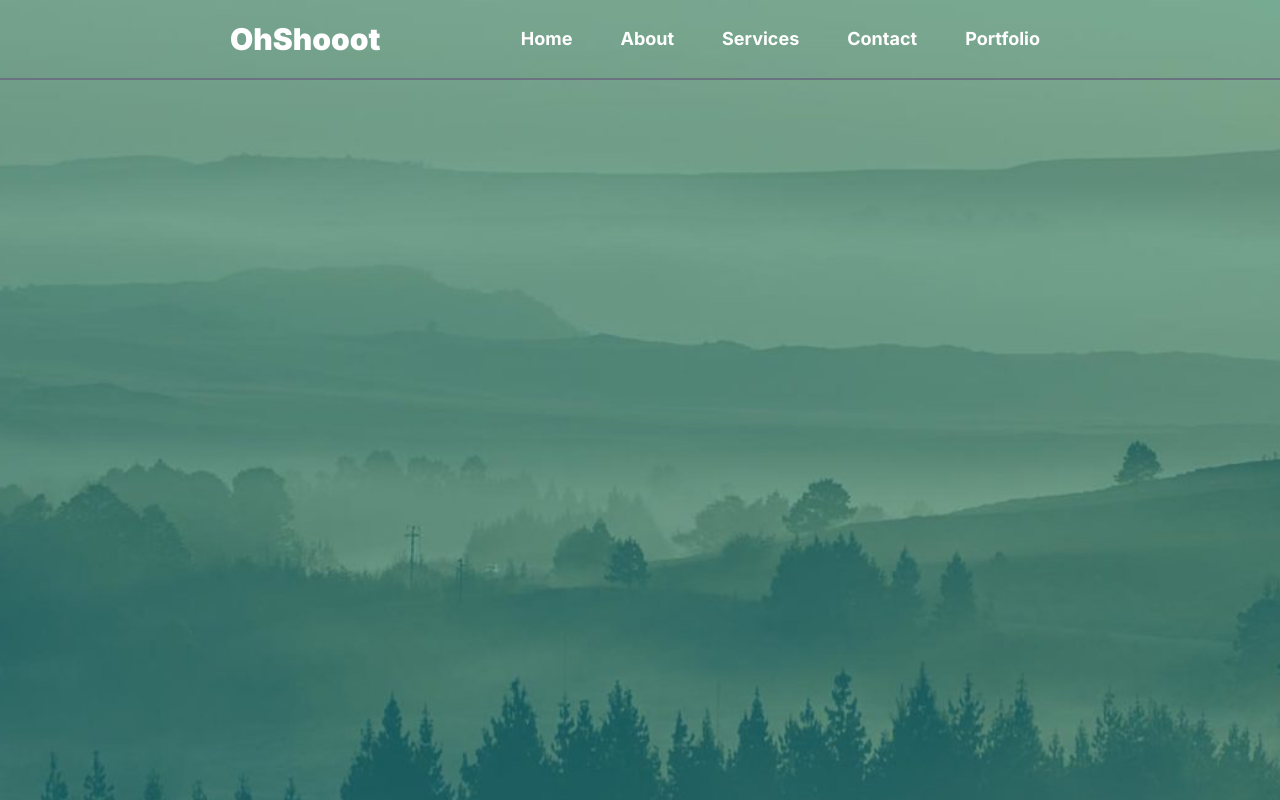
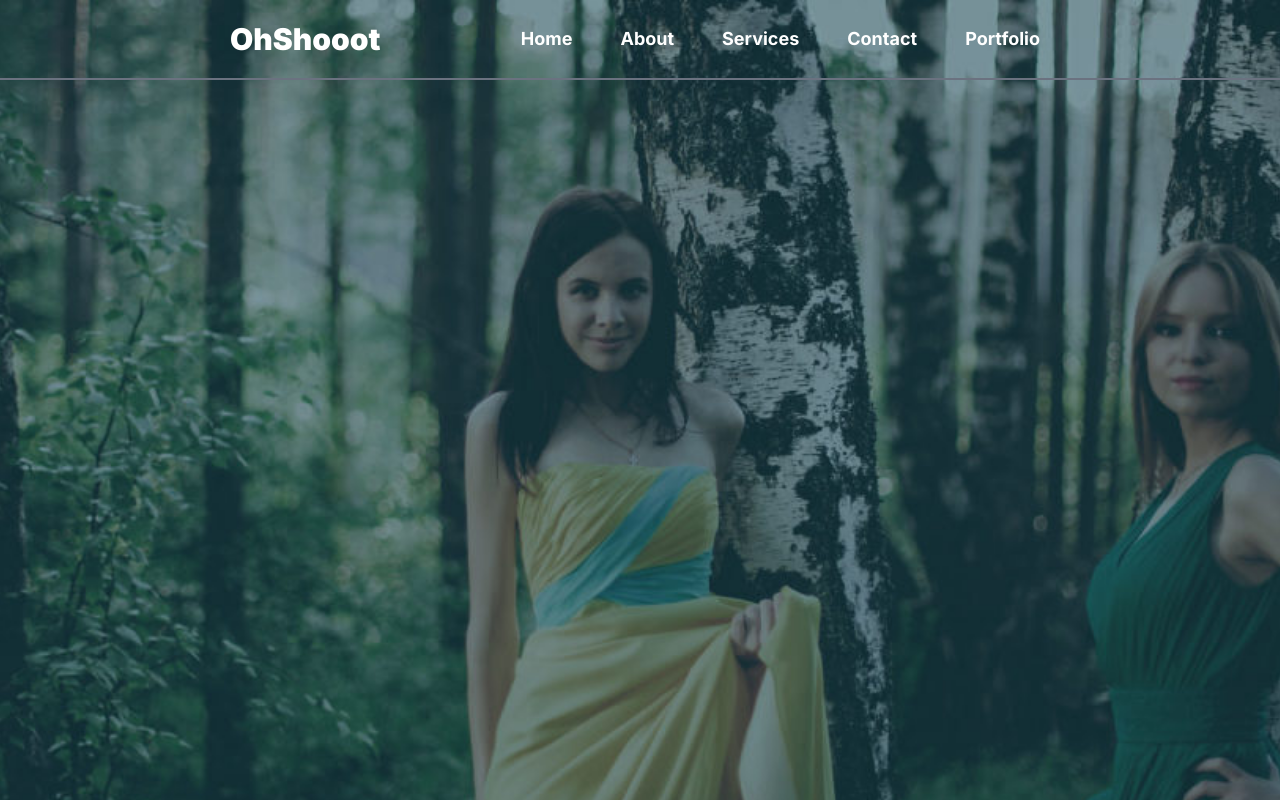
Before and after one commit to aayushsaini4141/ohshooot, a Next.js app: page / in a window 1280 px wide. Shown: the top 800 px of the page. Built offline with nearby package versions, Linux system fonts and the light colour scheme.

Commit message:
fixing bg banner of header

```diff
--- a/app/Header.tsx
+++ b/app/Header.tsx
@@ -11,7 +11,7 @@ const Header: React.FC = () => {
 
   return (
     <>
-      <div className="bg-img bg-banner fixed top-0 w-full">
+      <div className="bg-img bg-banner-bg fixed top-0 w-full">
         <div className="fixed top-0 z-10 flex flex-1 justify-between items-center h-20 w-full border-b-2 border-gray-500 px-4 lg:px-20 xl:px-60">
           <div className="text-white font-black text-3xl md:w-full md:text-center lg:text-left lg:w-auto lg:mr-10 xl:mr-0 xl:ml-[-10px]">
             <h2>OhShooot</h2>
```
